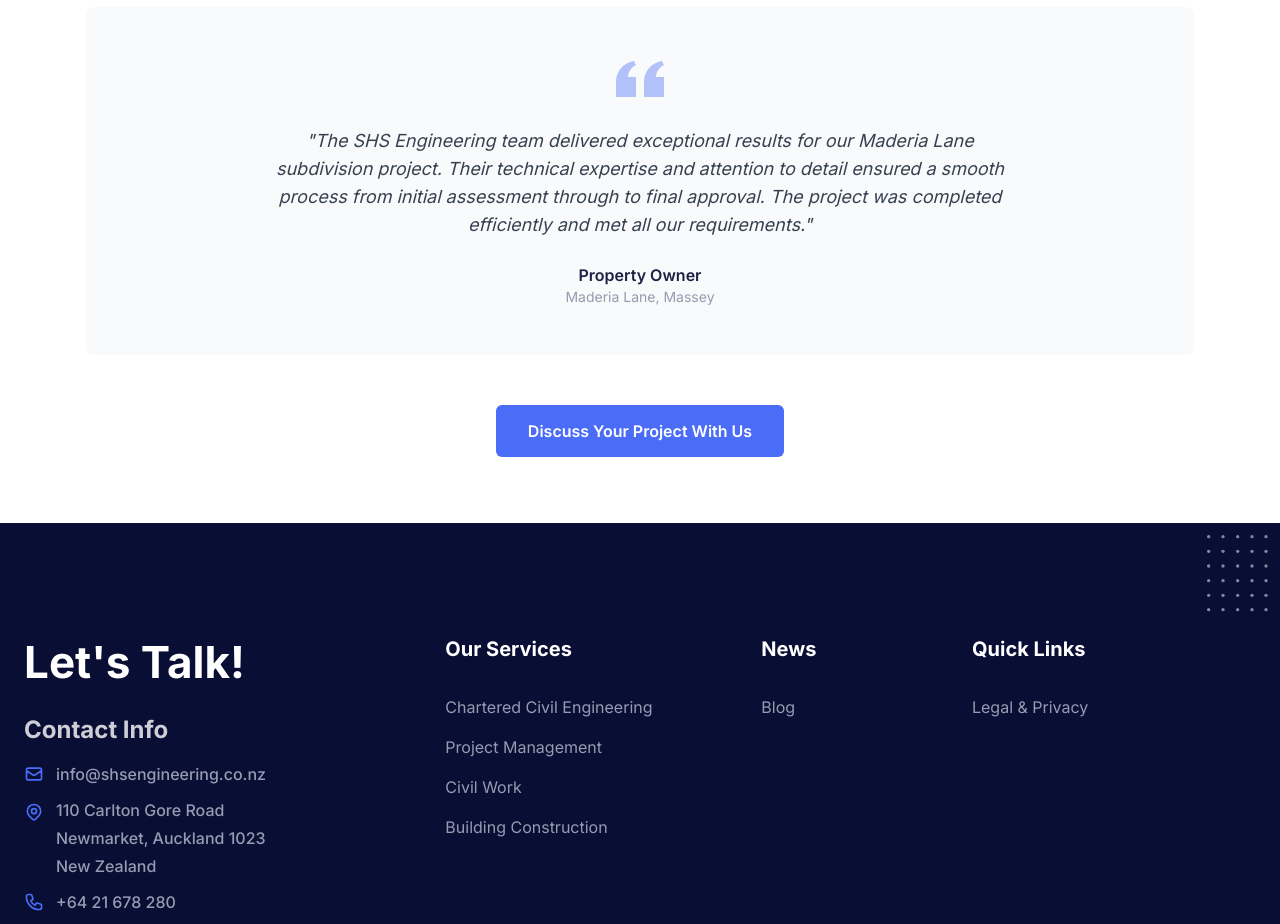
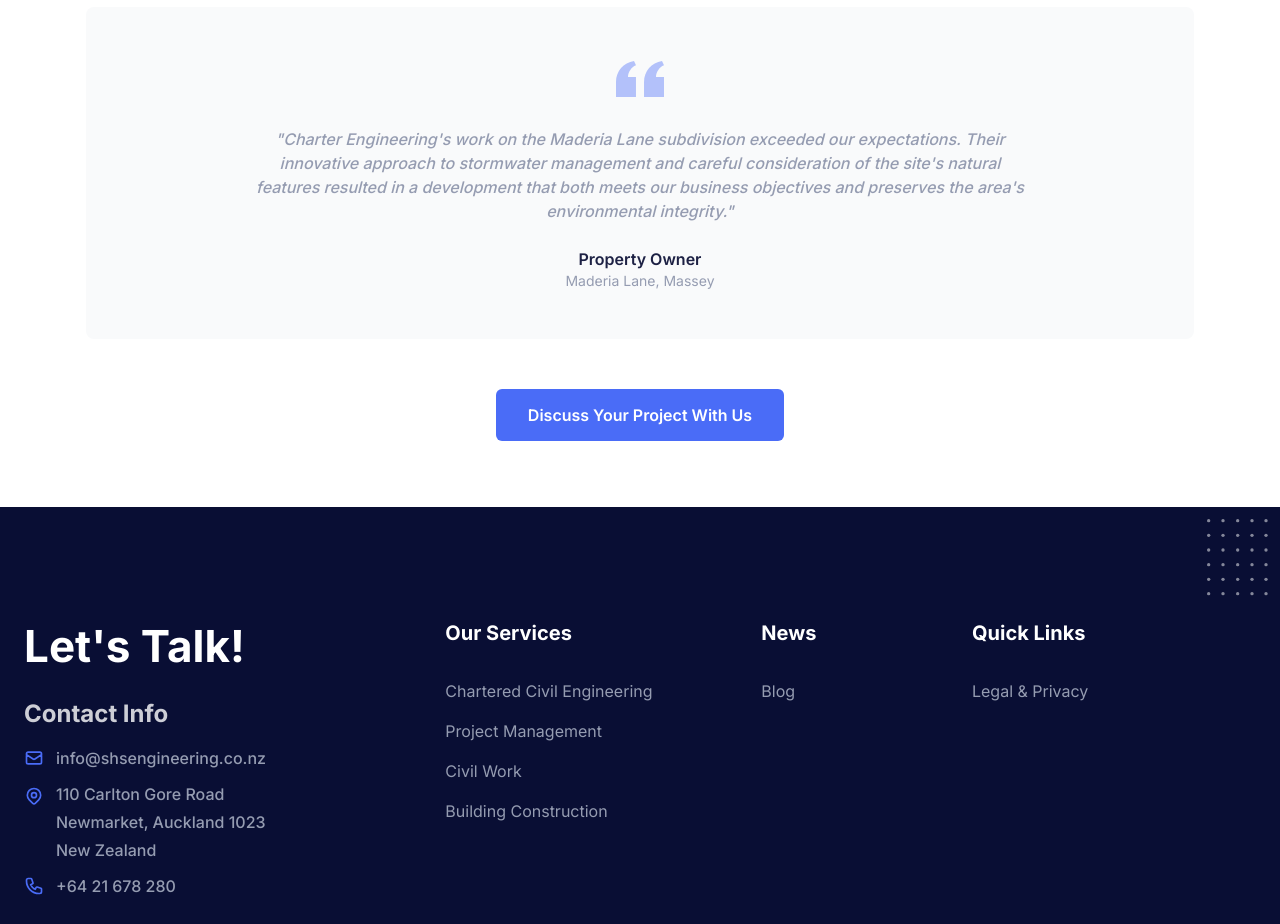
Before and after one commit to lin72h/shs-website, a Next.js app: page /charter-engineering/projects/maderia-lane in a window 1280 px wide. Shown: the part 2160-3084 px from the top of the page. Built offline with nearby package versions, Linux system fonts and the light colour scheme.

Commit message:
add badge

```diff
--- a/src/app/(site)/charter-engineering/page.tsx
+++ b/src/app/(site)/charter-engineering/page.tsx
@@ -137,11 +137,13 @@ export default function CharterEngineering() {
                 </Link>
               </div>
               <div className="p-6 pt-4">
-                <div className="flex justify-between">
+                <div className="flex justify-between items-center">
                   <p className="text-base text-body-color">
                     Land subdivision expertise in a residential property, transforming one lot into two.
                   </p>
-                  <span className="ml-2 rounded-full bg-primary/10 px-3 py-1 text-xs font-medium text-primary whitespace-nowrap">1 → 2 Lots</span>
+                  <div className="ml-2 flex-shrink-0">
+                    <span className="inline-flex h-12 w-12 items-center justify-center rounded-full bg-primary/10 text-sm font-medium text-primary">1→2</span>
+                  </div>
                 </div>
               </div>
             </div>
--- a/src/app/(site)/charter-engineering/projects/maderia-lane/page.tsx
+++ b/src/app/(site)/charter-engineering/projects/maderia-lane/page.tsx
@@ -205,7 +205,7 @@ export default function MaderiaLanePage() {
                 </div>
                 <h3 className="mb-4 text-xl font-bold text-dark">Site Assessment</h3>
                 <p className="text-body-color">
-                  Comprehensive evaluation of the site's topography, soil conditions, and existing infrastructure
+                  Comprehensive evaluation of the site&apos;s topography, soil conditions, and existing infrastructure
                   to determine optimal subdivision design and identify potential challenges.
                 </p>
               </div>
@@ -278,10 +278,10 @@ export default function MaderiaLanePage() {
               <svg className="mx-auto mb-6 h-12 w-12 text-primary/40" fill="currentColor" viewBox="0 0 24 24">
                 <path d="M14.017 21v-7.391c0-5.704 3.731-9.57 8.983-10.609l.995 2.151c-2.432.917-3.995 3.638-3.995 5.849h4v10h-9.983zm-14.017 0v-7.391c0-5.704 3.748-9.57 9-10.609l.996 2.151c-2.433.917-3.996 3.638-3.996 5.849h3.983v10h-9.983z" />
               </svg>
-              <p className="mb-6 text-lg italic text-gray-700">
-                "The SHS Engineering team delivered exceptional results for our Maderia Lane subdivision project.
-                Their technical expertise and attention to detail ensured a smooth process from initial assessment
-                through to final approval. The project was completed efficiently and met all our requirements."
+              <p className="mb-6 font-medium italic text-body-color">
+                &quot;Charter Engineering&apos;s work on the Maderia Lane subdivision exceeded our expectations. Their innovative approach to
+                stormwater management and careful consideration of the site&apos;s natural features resulted in a development that
+                both meets our business objectives and preserves the area&apos;s environmental integrity.&quot;
               </p>
               <div>
                 <h4 className="font-semibold text-dark">Property Owner</h4>
```
